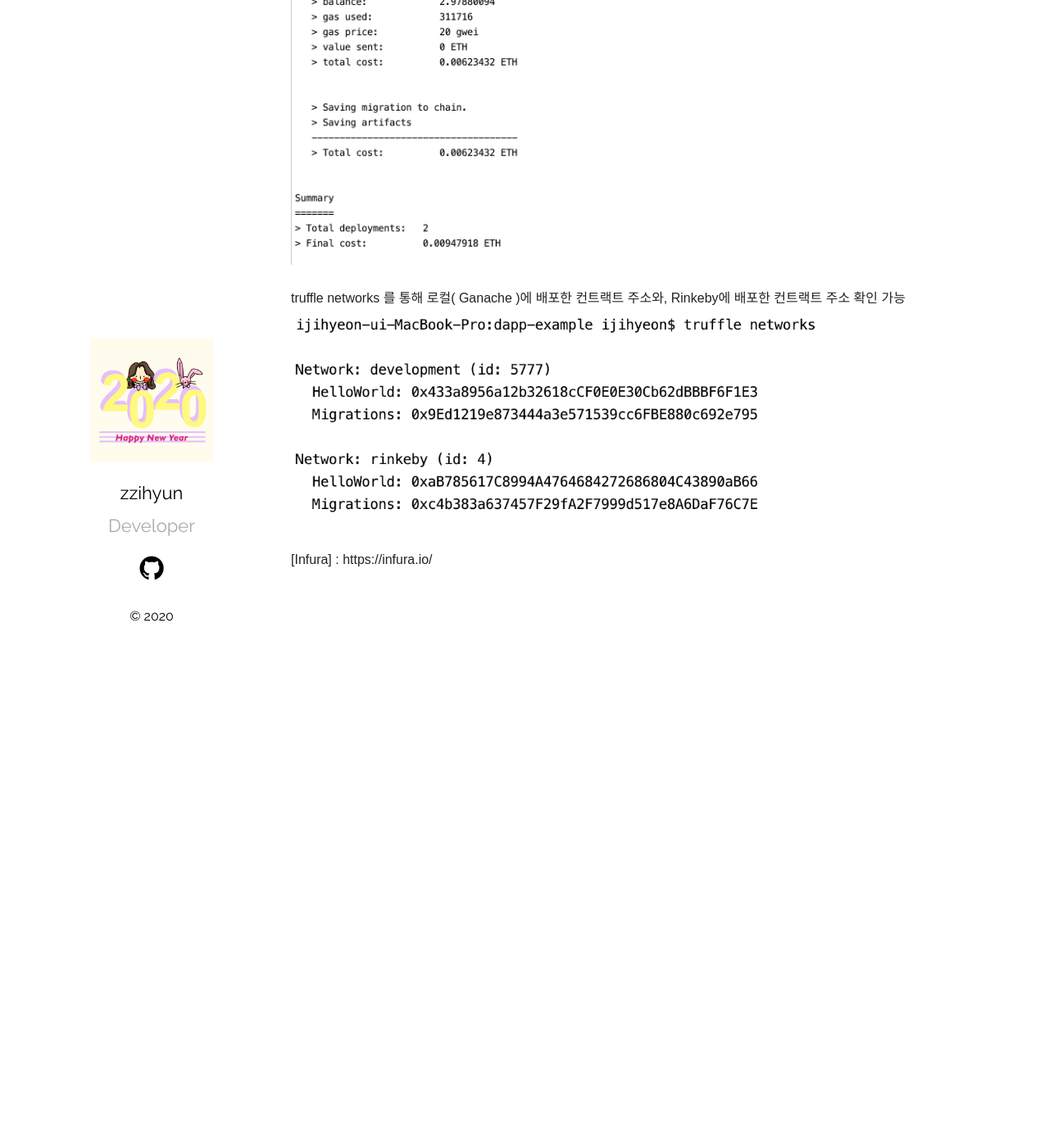
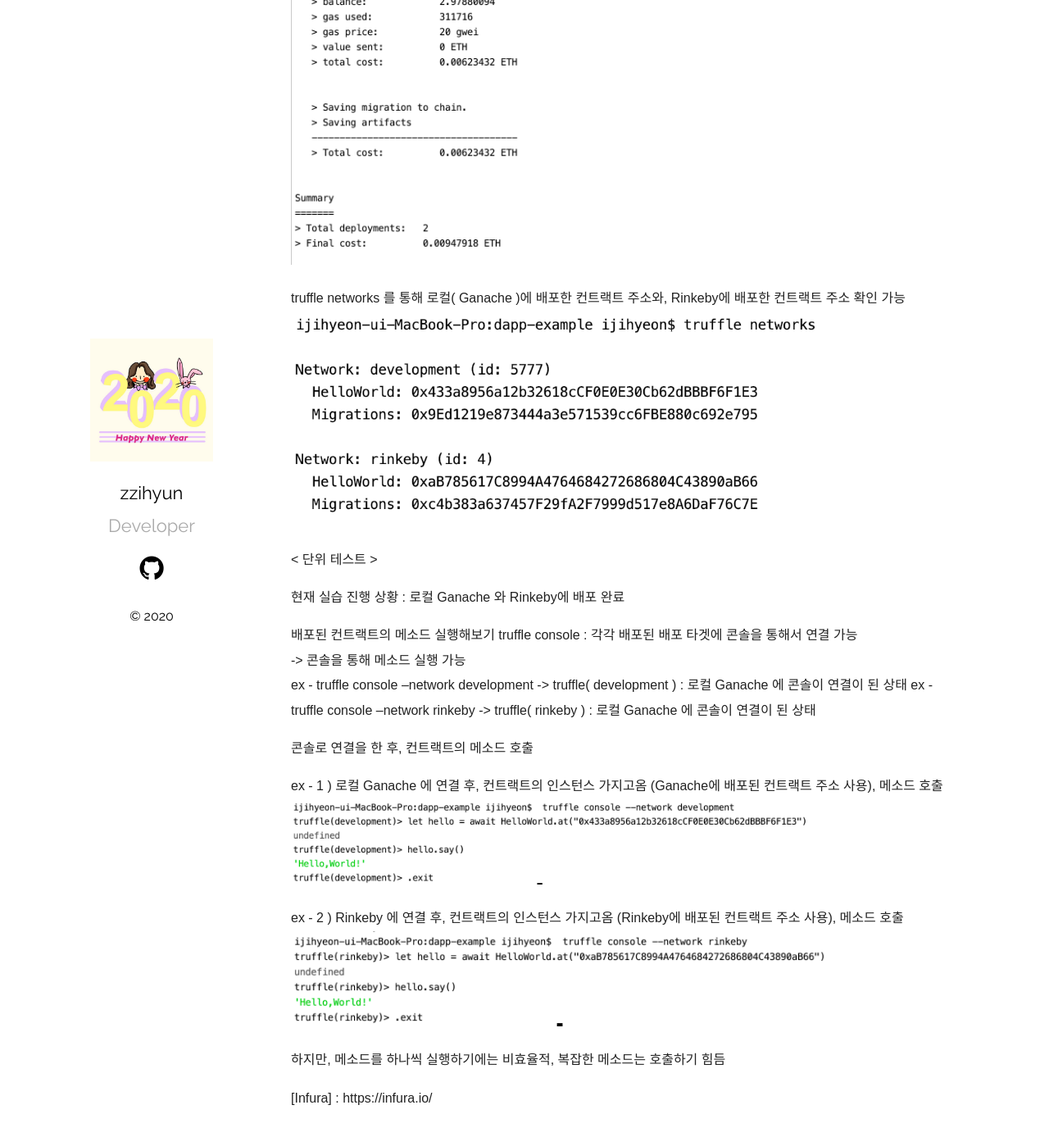
Before and after one commit to jhhhj1002/jhhhj1002.github.io, a Jekyll site: the page built from _posts/2020-03-27-Truffle-in-Blockchain-02.markdown, in a window 1280 px wide and 1400 px high, scrolled down 6463 px. Shown: the top 1387 px of the window at 82% size. Built offline with Jekyll 4.4.1, drawn with Linux system fonts in a browser that asks for light colours; before the commit the page ends 7206 px from its top, so only the background shows below that.

Commit message:
Update 2020-03-27-Truffle-in-Blockchain-02.markdown

```diff
--- a/_posts/2020-03-27-Truffle-in-Blockchain-02.markdown
+++ b/_posts/2020-03-27-Truffle-in-Blockchain-02.markdown
@@ -112,6 +112,30 @@ truffle networks 를 통해 로컬( Ganache )에 배포한 컨트랙트 주소
 <img src="/assets/imgs/Blockchain&Truffle_20.png" width="80%" height="45%" >
 
 
+< 단위 테스트 >
+
+현재 실습 진행 상황 : 로컬 Ganache 와 Rinkeby에 배포 완료
+
+배포된 컨트랙트의 메소드 실행해보기
+  truffle console : 각각 배포된 배포 타겟에 콘솔을 통해서 연결 가능
+                    -> 콘솔을 통해 메소드 실행 가능
+  ex - truffle console --network development -> truffle( development ) : 로컬 Ganache 에 콘솔이 연결이 된 상태
+  ex - truffle console --network rinkeby -> truffle( rinkeby ) : 로컬 Ganache 에 콘솔이 연결이 된 상태
+
+
+콘솔로 연결을 한 후, 컨트랙트의 메소드 호출
+
+ex - 1 ) 로컬 Ganache 에 연결 후, 컨트랙트의 인스턴스 가지고옴 (Ganache에 배포된 컨트랙트 주소 사용), 메소드 호출
+<img src="/assets/imgs/Blockchain&Truffle_21.png" width="80%" height="45%" >
+
+ex - 2 ) Rinkeby 에 연결 후, 컨트랙트의 인스턴스 가지고옴 (Rinkeby에 배포된 컨트랙트 주소 사용), 메소드 호출
+<img src="/assets/imgs/Blockchain&Truffle_22.png" width="80%" height="45%" >
+
+하지만, 메소드를 하나씩 실행하기에는 비효율적, 복잡한 메소드는 호출하기 힘듬
+
+
+
+
 
 
 
```
